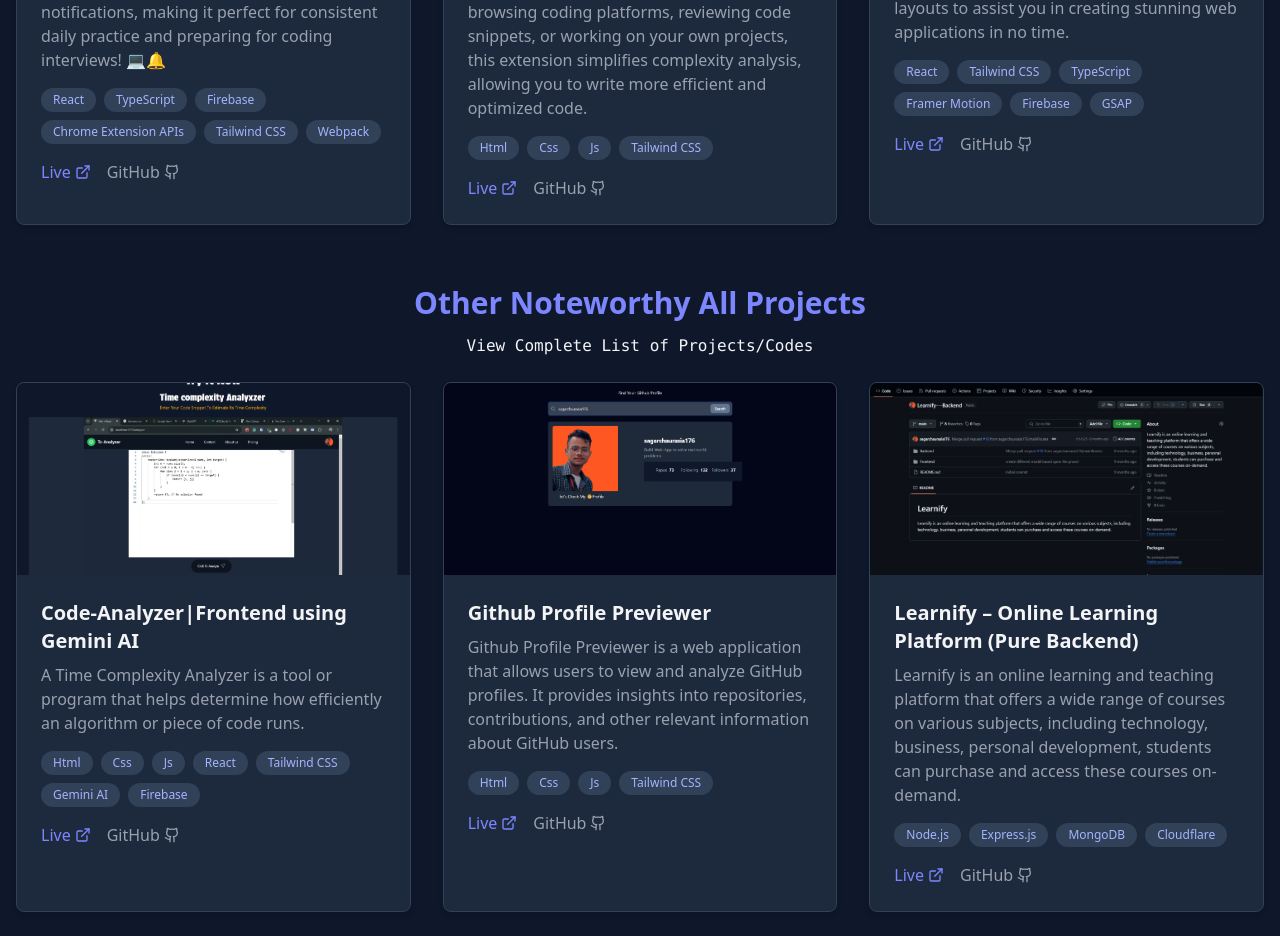
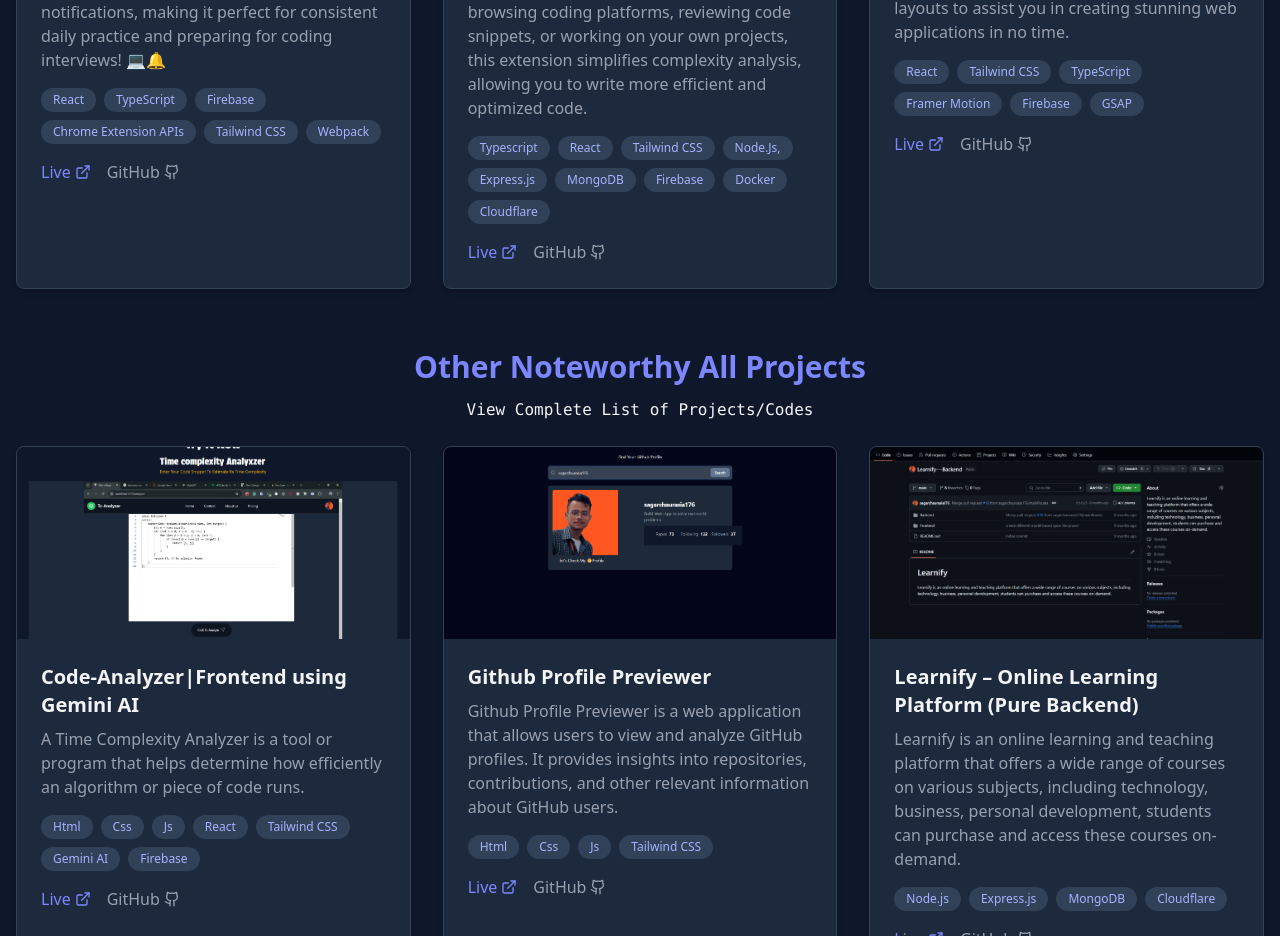
Before and after one commit to sagarchaurasia176/Sagarchaurasia, a React (Vite) app in the folder sagarChaurasia/: page / in a window 1280 px wide. Shown: the part 2060-2996 px from the top of the page. Built offline with nearby package versions, Linux system fonts and the light colour scheme.

Commit message:
code updateD

```diff
--- a/sagarChaurasia/src/App.tsx
+++ b/sagarChaurasia/src/App.tsx
@@ -128,7 +128,7 @@ export default function Portfolio() {
       id: 2,
       title: "Code-Analyzer–(Chrome Extension)",
       description:"The (Code-Analyzer) Chrome Extension is designed to help developers optimize their algorithms by providing instant insights into time and space complexity. Whether you are browsing coding platforms, reviewing code snippets, or working on your own projects, this extension simplifies complexity analysis, allowing you to write more efficient and optimized code.",
-      tags: ["Html", "Css", "Js", "Tailwind CSS"],
+      tags: ["Typescript","React","Tailwind CSS","Node.Js,","Express.js","MongoDB" , "Firebase" , "Docker" , "Cloudflare"],
       imageUrl: Dboard,
       LiveUrl: "https://canalyzer.dev-saga.in",
       githubUrl:
```
